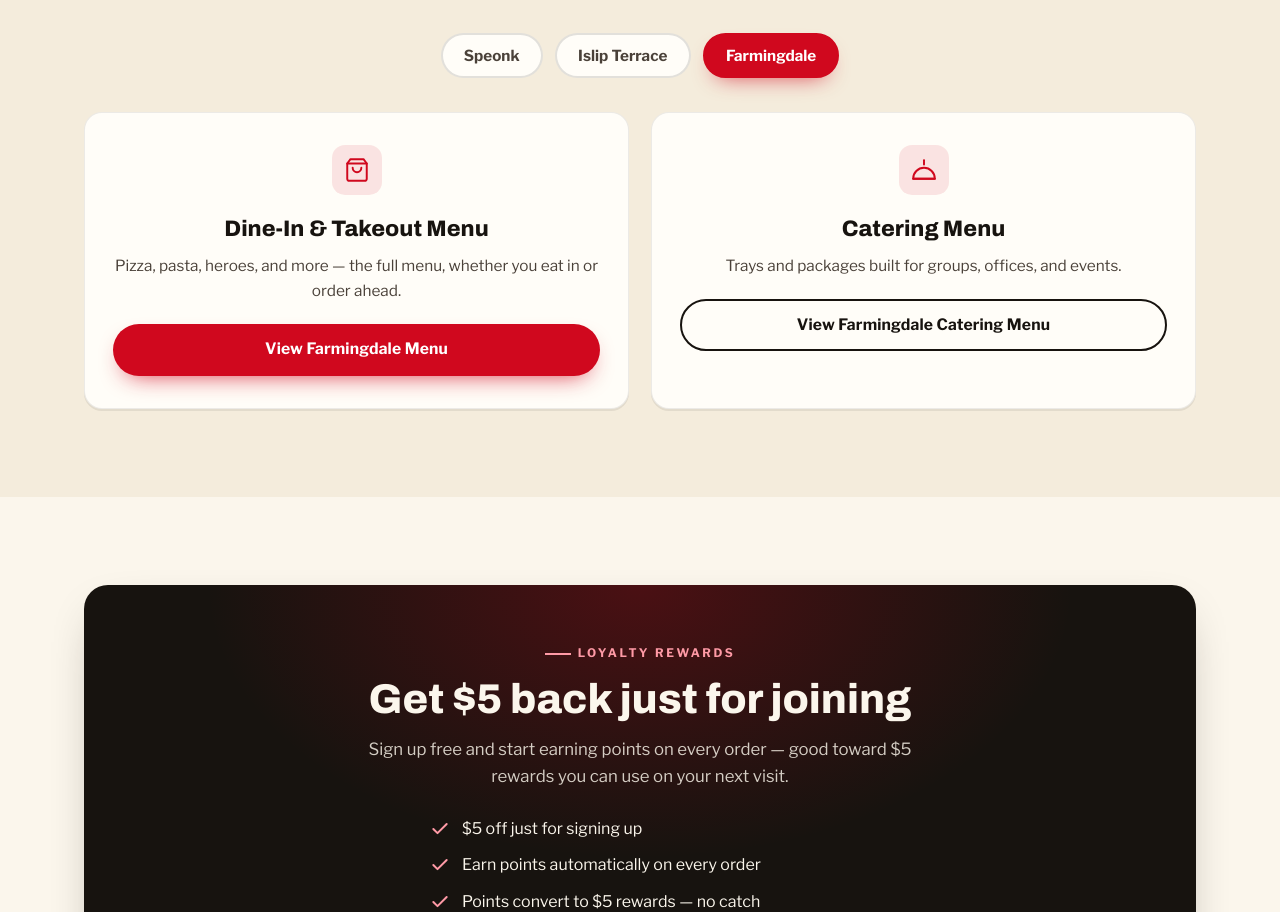
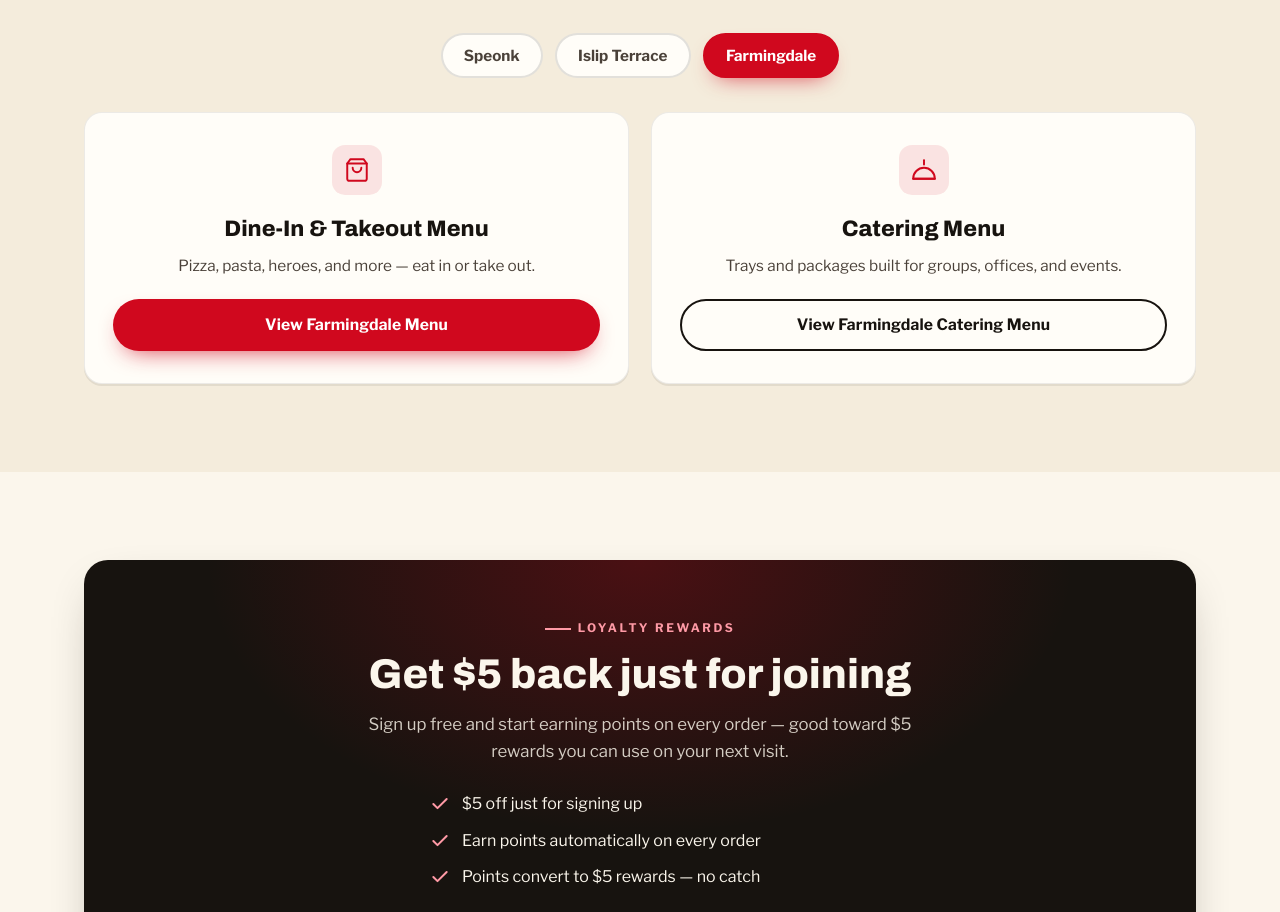
Before and after one commit to Bmcentee148/MarysPizza, a plain HTML site: page src/index.html in a window 1280 px wide. Shown: the part 2348-3260 px from the top of the page. Drawn offline with nearby package versions, Linux system fonts and the light colour scheme.

Commit message:
Keep the homepage menu cards level
The new Dine-In & Takeout card text wrapped to two lines on desktop
while the catering card stayed on one, pushing its button lower.
Shorten the copy to "eat in or take out" so it fits on one line, and
lay each card out as a column with the button pushed to the bottom so
the two buttons line up even if one card's text wraps.

Co-Authored-By: Claude Opus 5.5 <noreply@anthropic.com>
Claude-Session: https://claude.ai/code/session_01VyBU9gvdLMtw3GACZ91diZ

```diff
--- a/src/index.html
+++ b/src/index.html
@@ -217,12 +217,12 @@
   .loc-pill:hover{border-color:var(--red);color:var(--ink)}
   .loc-pill.active{background:var(--red);border-color:var(--red);color:#fff;box-shadow:0 10px 22px -12px rgba(208,8,30,.8)}
   .menu-cards{display:grid;grid-template-columns:1fr 1fr;gap:22px;margin-top:34px}
-  .menu-card{background:var(--card);border:1px solid var(--line-2);border-radius:var(--r);padding:32px 28px;text-align:center;box-shadow:0 2px 0 var(--line-2)}
+  .menu-card{background:var(--card);border:1px solid var(--line-2);border-radius:var(--r);padding:32px 28px;text-align:center;box-shadow:0 2px 0 var(--line-2);display:flex;flex-direction:column}
   .menu-card .ico{width:50px;height:50px;border-radius:13px;background:rgba(208,8,30,.1);color:var(--red);display:grid;place-items:center;margin:0 auto 16px}
   .menu-card .ico svg{width:26px;height:26px}
   .menu-card h3{font-weight:800;font-size:1.4rem}
   .menu-card p{color:var(--ink-2);font-size:.96rem;margin:8px 0 20px}
-  .menu-card .btn{width:100%;min-height:52px}
+  .menu-card .btn{width:100%;min-height:52px;margin-top:auto} /* buttons line up at the bottom even if one card's text wraps */
   .btn-label{text-align:center;line-height:1.3}
 
   /* loyalty rewards */
@@ -678,7 +678,7 @@
       <div class="menu-card">
         <div class="ico"><svg viewBox="0 0 24 24" fill="none" stroke="currentColor" stroke-width="1.8" stroke-linecap="round" stroke-linejoin="round"><path d="M6 2 3 6v14a2 2 0 0 0 2 2h14a2 2 0 0 0 2-2V6l-3-4Z"/><path d="M3 6h18"/><path d="M16 10a4 4 0 0 1-8 0"/></svg></div>
         <h3>Dine-In &amp; Takeout Menu</h3>
-        <p>Pizza, pasta, heroes, and more — the full menu, whether you eat in or order ahead.</p>
+        <p>Pizza, pasta, heroes, and more — eat in or take out.</p>
         <a class="btn btn-red" id="menuLink" href="/menu-farmingdale-islip/" target="_blank" rel="noopener"><span class="btn-label">View <span class="loc-name">Farmingdale</span> Menu</span></a>
       </div>
       <div class="menu-card">
```
